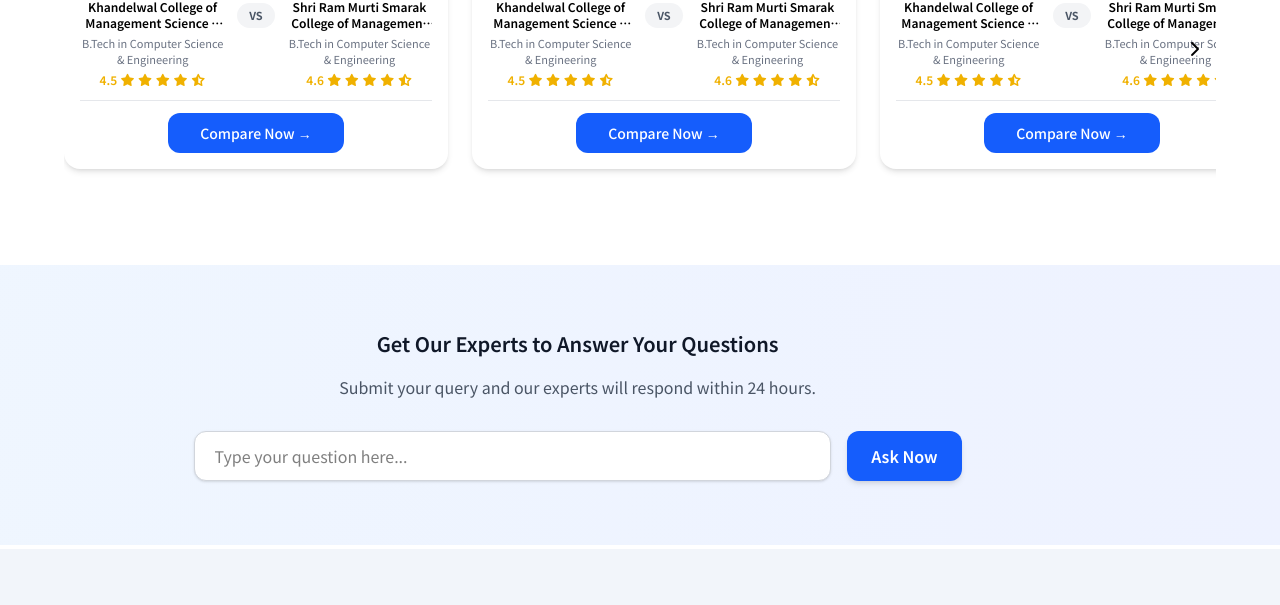
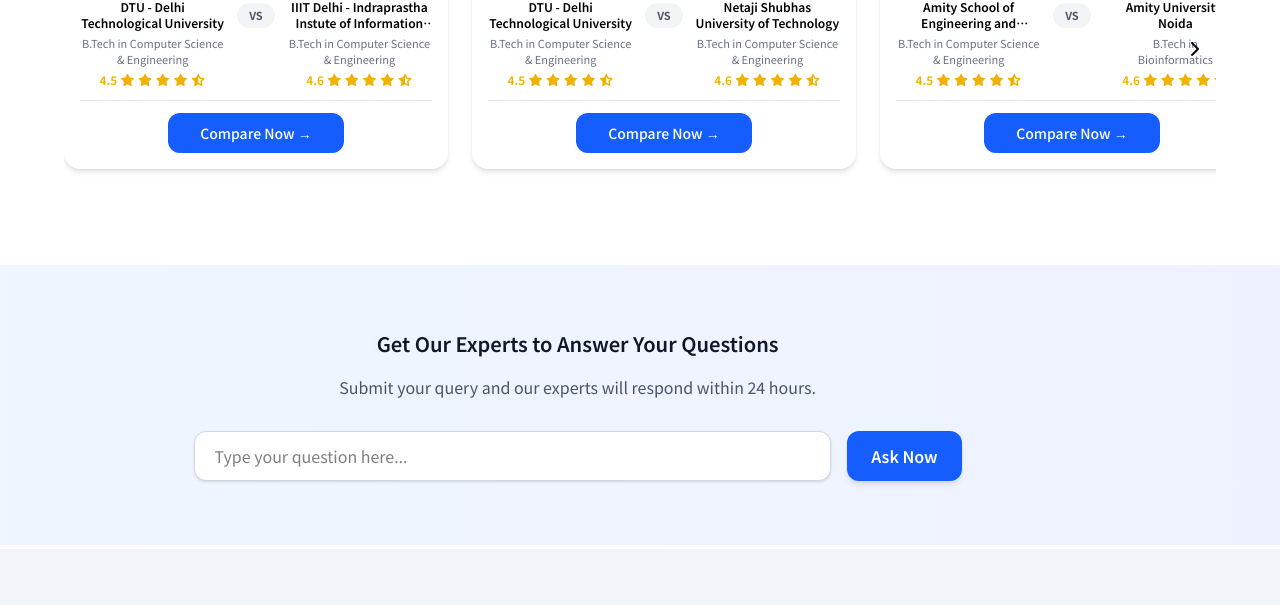
Before and after one commit to ritesh-tech280/askcollege, a website: page src/index.html in a window 1280 px wide. Shown: the part 4595-5200 px from the top of the page. Drawn offline with nearby package versions, Linux system fonts and the light colour scheme; a web font is replaced by a local one.

Commit message:
Add Compare colleges data

```diff
--- a/src/index.html
+++ b/src/index.html
@@ -1010,7 +1010,7 @@
 
                             <!-- Name -->
                             <p class="text-xs font-semibold line-clamp-2">
-                                Khandelwal College of Management Science & Technology
+                                DTU - Delhi Technological University
                             </p>
 
                             <!-- Course -->
@@ -1043,7 +1043,7 @@
 
                             <!-- Name -->
                             <p class="text-xs font-semibold line-clamp-2">
-                                Shri Ram Murti Smarak College of Management & Technology
+                               IIIT Delhi - Indraprastha Instute of Information Technology
                             </p>
 
                             <!-- Course -->
@@ -1071,8 +1071,7 @@
                         </button>
                     </div>
                 </div>
-                <div
-                    class="shrink-0 cad lg:w-1/3 md:w-1/2 w-full mx-auto bg-white  rounded-2xl  shadow-md hover:shadow-lg hover:-translate-y-1 duration-500 transition  p-4">
+                <div  class="shrink-0 cad lg:w-1/3 md:w-1/2 w-full mx-auto bg-white  rounded-2xl  shadow-md hover:shadow-lg hover:-translate-y-1 duration-500 transition  p-4">
 
                     <!-- Colleges Row -->
                     <div class="flex items-center justify-between gap-3">
@@ -1085,7 +1084,7 @@
 
                             <!-- Name -->
                             <p class="text-xs font-semibold line-clamp-2">
-                                Khandelwal College of Management Science & Technology
+                               DTU - Delhi Technological University
                             </p>
 
                             <!-- Course -->
@@ -1113,12 +1112,12 @@
                         <!-- College 2 -->
                         <div class="flex flex-col items-center text-center flex-1 min-w-0">
 
-                            <img src="https://upload.wikimedia.org/wikipedia/commons/e/e8/IIIT-Delhi_Insignia.svg"
+                            <img src="https://upload.wikimedia.org/wikipedia/commons/e/e4/NSUT_logo.png"
                                 class="w-12 h-12 object-contain mb-2" />
 
                             <!-- Name -->
                             <p class="text-xs font-semibold line-clamp-2">
-                                Shri Ram Murti Smarak College of Management & Technology
+                                Netaji Shubhas University of Technology
                             </p>
 
                             <!-- Course -->
@@ -1146,8 +1145,7 @@
                         </button>
                     </div>
                 </div>
-                <div
-                    class="shrink-0 cad lg:w-1/3 md:w-1/2 w-full mx-auto bg-white  rounded-2xl  shadow-md hover:shadow-lg hover:-translate-y-1 duration-500 transition  p-4">
+                <div  class="shrink-0 cad lg:w-1/3 md:w-1/2 w-full mx-auto bg-white  rounded-2xl  shadow-md hover:shadow-lg hover:-translate-y-1 duration-500 transition  p-4">
 
                     <!-- Colleges Row -->
                     <div class="flex items-center justify-between gap-3">
@@ -1155,12 +1153,12 @@
                         <!-- College 1 -->
                         <div class="flex flex-col items-center text-center flex-1 min-w-0">
 
-                            <img src="https://upload.wikimedia.org/wikipedia/en/b/b5/DTU%2C_Delhi_official_logo.png"
+                            <img src="https://images.shiksha.com/mediadata/images/1590069193php25vFKK.jpeg"
                                 class="w-12 h-12 object-contain mb-2" />
 
                             <!-- Name -->
                             <p class="text-xs font-semibold line-clamp-2">
-                                Khandelwal College of Management Science & Technology
+                                Amity School of Engineering and Technology, Amity University, Noida
                             </p>
 
                             <!-- Course -->
@@ -1188,17 +1186,17 @@
                         <!-- College 2 -->
                         <div class="flex flex-col items-center text-center flex-1 min-w-0">
 
-                            <img src="https://upload.wikimedia.org/wikipedia/commons/e/e8/IIIT-Delhi_Insignia.svg"
+                            <img src="https://images.shiksha.com/mediadata/images/1590069193php25vFKK.jpeg"
                                 class="w-12 h-12 object-contain mb-2" />
 
                             <!-- Name -->
                             <p class="text-xs font-semibold line-clamp-2">
-                                Shri Ram Murti Smarak College of Management & Technology
+                                Amity University,<br> Noida
                             </p>
 
                             <!-- Course -->
                             <p class="text-[11px] text-gray-500 mt-1 line-clamp-2">
-                                B.Tech in Computer Science & Engineering
+                                B.Tech in  <br> Bioinformatics
                             </p>
 
                             <!-- Rating -->
@@ -1230,12 +1228,12 @@
                         <!-- College 1 -->
                         <div class="flex flex-col items-center text-center flex-1 min-w-0">
 
-                            <img src="https://upload.wikimedia.org/wikipedia/en/b/b5/DTU%2C_Delhi_official_logo.png"
+                            <img src="https://images.shiksha.com/mediadata/images/1590069193php25vFKK.jpeg"
                                 class="w-12 h-12 object-contain mb-2" />
 
                             <!-- Name -->
                             <p class="text-xs font-semibold line-clamp-2">
-                                Khandelwal College of Management Science & Technology
+                                Amity School of Engineering and Technology, Amity University, Noida
                             </p>
 
                             <!-- Course -->
@@ -1263,12 +1261,12 @@
                         <!-- College 2 -->
                         <div class="flex flex-col items-center text-center flex-1 min-w-0">
 
-                            <img src="https://upload.wikimedia.org/wikipedia/commons/e/e8/IIIT-Delhi_Insignia.svg"
+                            <img src="https://images.shiksha.com/mediadata/images/1569477243php7w52lR.jpg"
                                 class="w-12 h-12 object-contain mb-2" />
 
                             <!-- Name -->
                             <p class="text-xs font-semibold line-clamp-2">
-                                Shri Ram Murti Smarak College of Management & Technology
+                              Galgotias <br> University
                             </p>
 
                             <!-- Course -->
@@ -1305,12 +1303,12 @@
                         <!-- College 1 -->
                         <div class="flex flex-col items-center text-center flex-1 min-w-0">
 
-                            <img src="https://upload.wikimedia.org/wikipedia/en/b/b5/DTU%2C_Delhi_official_logo.png"
+                            <img src="https://upload.wikimedia.org/wikipedia/en/5/58/Jadavpur_University_Logo.svg"
                                 class="w-12 h-12 object-contain mb-2" />
 
                             <!-- Name -->
                             <p class="text-xs font-semibold line-clamp-2">
-                                Khandelwal College of Management Science & Technology
+                                Jadavpur  University
                             </p>
 
                             <!-- Course -->
@@ -1338,12 +1336,12 @@
                         <!-- College 2 -->
                         <div class="flex flex-col items-center text-center flex-1 min-w-0">
 
-                            <img src="https://upload.wikimedia.org/wikipedia/commons/e/e8/IIIT-Delhi_Insignia.svg"
+                            <img src="https://upload.wikimedia.org/wikipedia/en/1/1f/Manipal_University_Jaipur_logo.png"
                                 class="w-12 h-12 object-contain mb-2" />
 
                             <!-- Name -->
                             <p class="text-xs font-semibold line-clamp-2">
-                                Shri Ram Murti Smarak College of Management & Technology
+                                Manipal University Jaipur
                             </p>
 
                             <!-- Course -->
```
Also changed, not shown: src/output.css.
